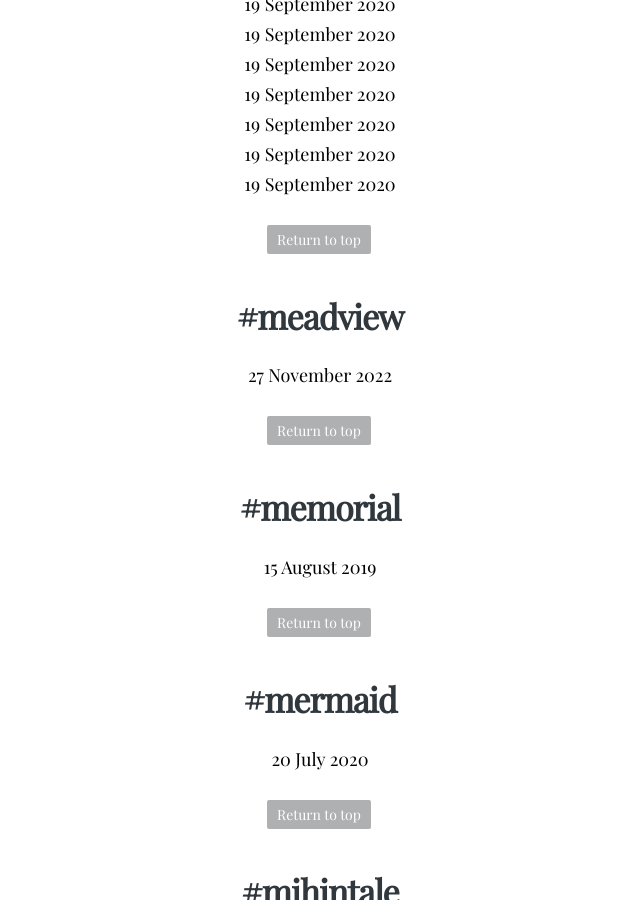
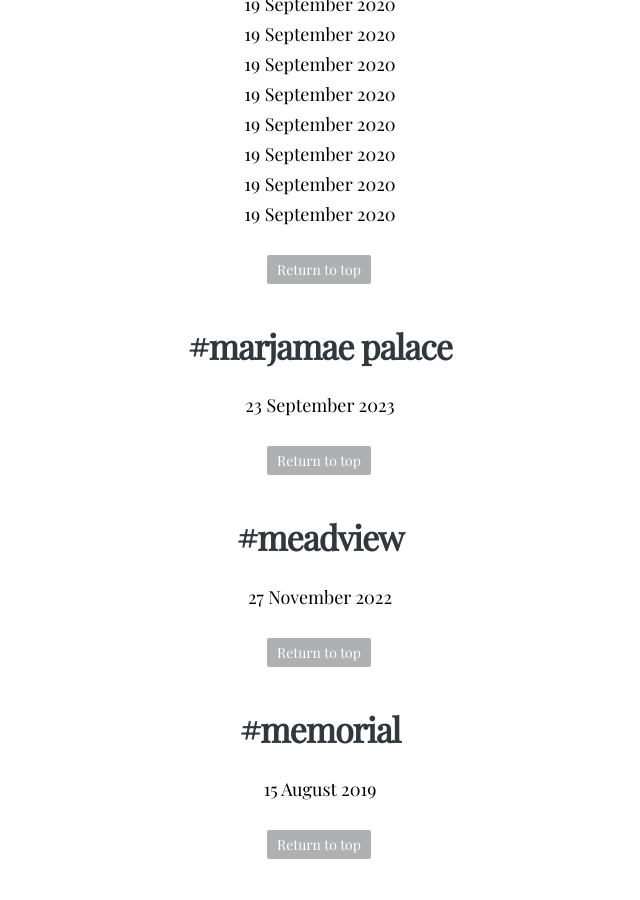
Before and after one commit to dedunu/travel, a Jekyll site: the page built from tags/index.html, in a window 1280 px wide and 900 px high, scrolled down 49875 px. Shown: the whole window, without its empty margins (320-960 px from the left). Built offline with Jekyll 4.4.1, drawn with Linux system fonts in a browser that asks for light colours; some of the changed text lies outside the part shown.

Commit message:
Update 2023-09-23-23-september-2023_1.md
Signed-off-by: Dedunu Dhananjaya <dedunumax@users.noreply.github.com>

```diff
--- a/_posts/2023-09-23-23-september-2023_1.md
+++ b/_posts/2023-09-23-23-september-2023_1.md
@@ -4,7 +4,9 @@
 date: '2023-09-23T00:00:00.001+03:00'
 author: Dedunu Dhananjaya
 tags:
--
+- tallinn
+- estonia
+- marjamae palace
 modified_time: '2023-09-23T00:00:00.001+03:00'
 featured_image: 2023-09-23-23-september-2023_1.jpg
 ---
```
